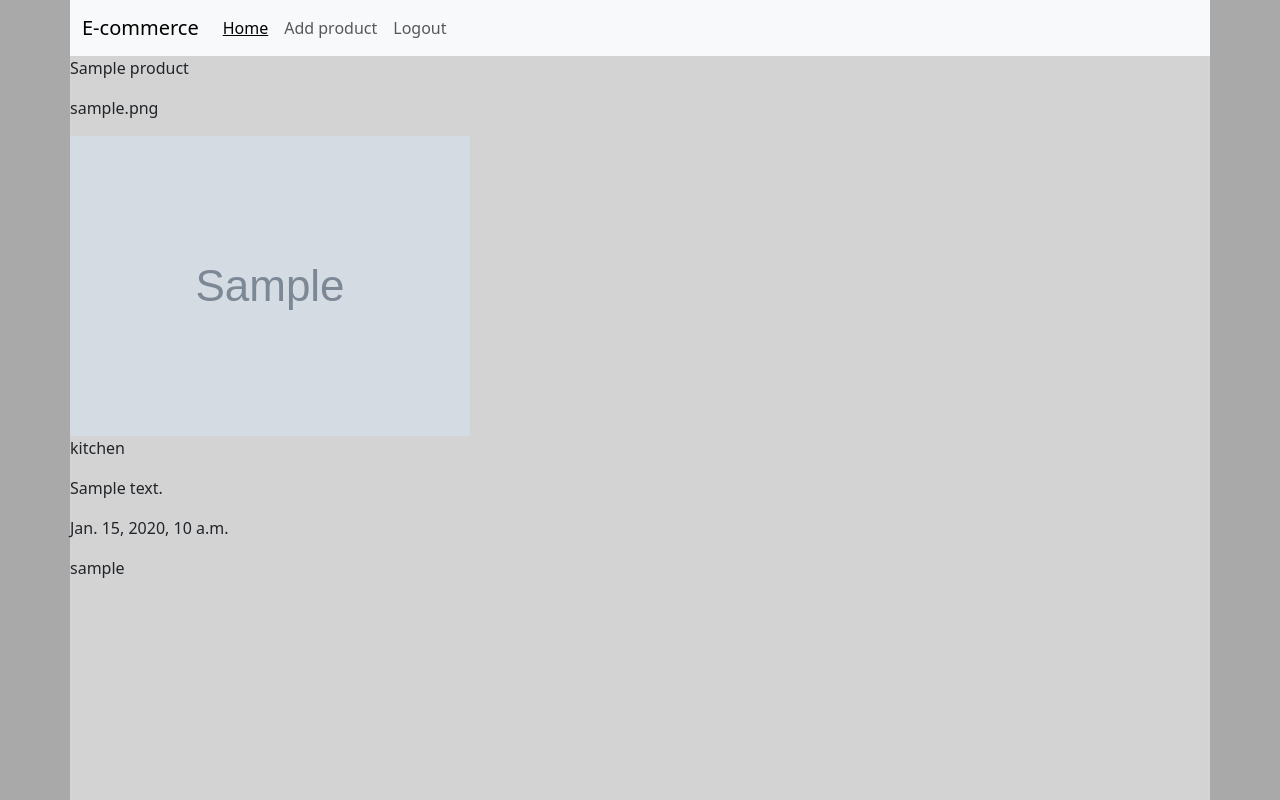
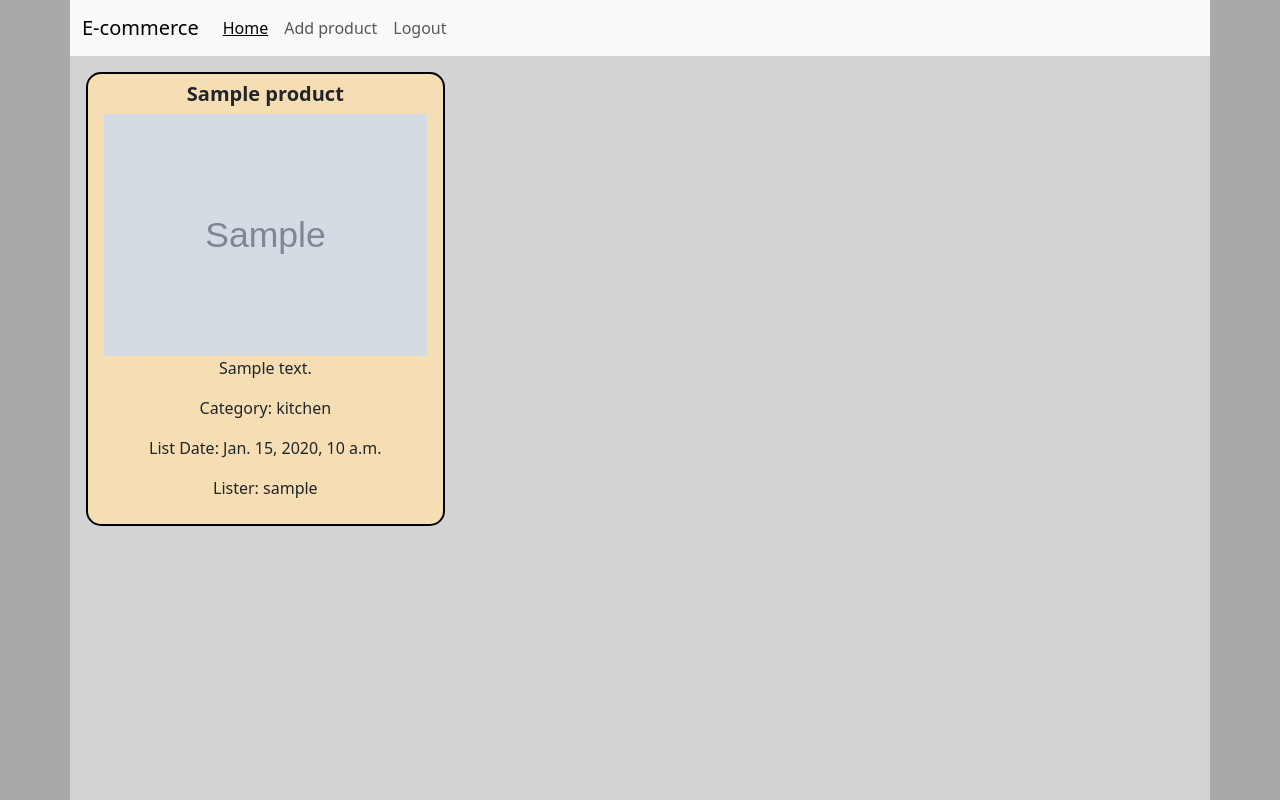
Before and after one commit to trien-hong/ecommerce, a Django app: page / in a window 1280 px wide. Run offline with Django 5.2, Linux system fonts and the light colour scheme; a user stored in the database is signed in; tables that the repository leaves empty hold one stand-in row (values such as "Sample post"); grey boxes marked "Sample" are stand-in pictures; some libraries are stand-ins or nearby versions.

Commit message:
styling changes with homepage

```diff
--- a/pages/models.py
+++ b/pages/models.py
@@ -5,18 +5,26 @@ from django.contrib.auth import get_user_model
 # Create your models here.
 
 class Products(models.Model):
-    CATEGORY = [
+    # i'll add in more categories later
+    CHOICES_CATEGORY = [
         ("kitchen", "kitchen"),
         ("living room", "living room"),
         ("garage", "garage"),
         ("bathroom", "bathroom"),
-        ("bedroom", "bedroom")
+        ("bedroom", "bedroom"),
+        ("office", "office"),
+        ("outdoor", "outdoor"),
+        ("toys", "toys"),
+        ("games", "games"),
+        ("clothing", "clothing"),
+        ("electronics", "electronics"),
+        ("mechanical parts", "mechanical parts")
     ]
 
     title = models.CharField(max_length=25)
     picture = ResizedImageField(size=[325, 325], crop=['middle', 'center'], quality=100, upload_to="product_picture", null=False, blank=False)
-    category = models.CharField(choices=CATEGORY)
     description = models.CharField(max_length=500)
+    category = models.CharField(choices=CHOICES_CATEGORY)
     list_date = models.DateTimeField(auto_now=True)
     lister = models.ForeignKey(get_user_model(), on_delete=models.CASCADE, default=None)
     # there's no price yet. i'll add that in later.
--- a/pages/templates/index.html
+++ b/pages/templates/index.html
@@ -31,17 +31,24 @@
           </div>
         </div>
       </nav>
-      <div>
+      <div class="content py-2 px-2">
         {% if products %}
-          {% for product in products %}
-            <p>{{product.title}}</p>
-            <p>{{product.picture}}</p>
-            <img src="{{product.picture.url}}">
-            <p>{{product.category}}</p>
-            <p>{{product.description}}</p>
-            <p>{{product.list_date}}</p>
-            <p>{{product.lister}}</p>
-          {% endfor %}
+          <div class="products">
+            {% for product in products %}
+              <div class="product py-2 px-3 my-2 mx-2" id="id_{{product.id}}">
+                <h5><b>{{product.title}}</b></h5>
+                <img src="{{product.picture.url}}">
+                <p>{{product.description}}</p>
+                <p>Category: {{product.category}}</p>
+                <p>List Date: {{product.list_date}}</p>
+                <p>Lister: {{product.lister}}</p>
+              </div>
+            {% endfor %}
+          </div>
+        {% else %}
+          <div class="no_products py-3 my-2">
+            <h1>There are currently no products to show.<br><br>Why not be the first? <a href="{% url 'add_product_view' %}" title="Add product">Add product</a></h1>
+          </div>
         {% endif %}
       </div>
     </div>
--- a/pages/templates/static/index.css
+++ b/pages/templates/static/index.css
@@ -7,3 +7,28 @@ body {
 .container {
     background-color: lightgray;
 }
+
+.products {
+    display: grid;
+    grid-template-columns: minmax(0, 1fr) minmax(0, 1fr) minmax(0, 1fr);
+    justify-content: center;
+}
+
+.product {
+    text-align: center;
+    display: flex;
+    flex-direction: column;
+    background-color: wheat;
+    border: 2px solid black;
+    border-radius: 15px;
+}
+
+.no_products {
+    text-align: center;
+    margin-left: auto;
+    margin-right: auto;
+    background-color: wheat;
+    border: 2px solid black;
+    border-radius: 15px;
+    width: 65%
+}
--- a/pages/views.py
+++ b/pages/views.py
@@ -91,7 +91,7 @@ def add_product_view(request):
         else:
             ext = picture.name.split(".")[-1]
             picture.name = "product_picture_id_" + str(uuid.uuid4())[:13] + "." + ext
-            product = Products(title=product_info['title'], picture=picture, category=product_info['category'], description=product_info['description'], lister=user)
+            product = Products(title=product_info['title'], picture=picture, description=product_info['description'], category=product_info['category'], lister=user)
             product.save()
             messages.add_message(request, messages.SUCCESS, "Your product has been successfully added. Image less than/greater than 325x325 have been upsized/downsized and cropped to the middle and center.")
             return redirect(add_product_view)
```
Also changed, not shown: pages/forms.py (+9 -2 lines).
